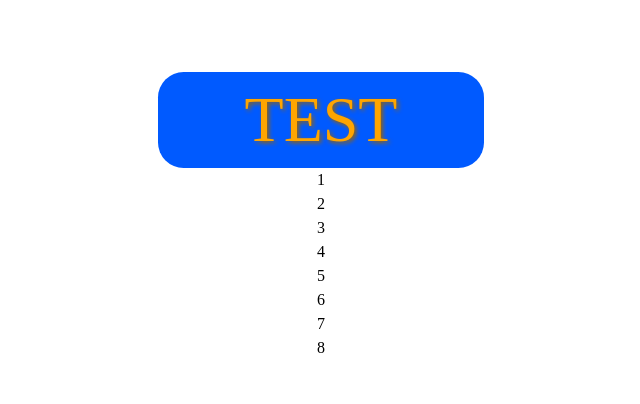
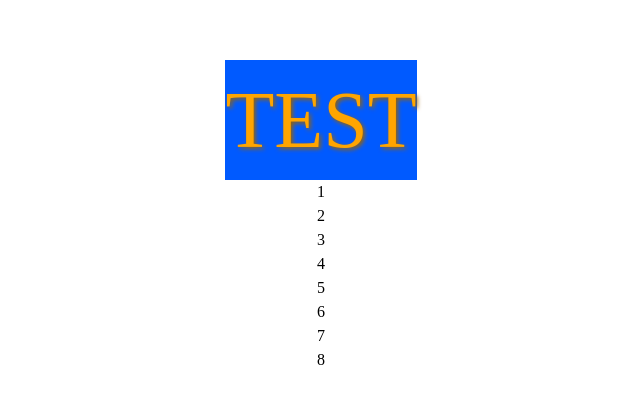
Before and after one commit to santio89/after-test, a website: page index.html in a window 1280 px wide. Shown: the part 184-588 px from the top of the page, without its empty margins (319-959 px from the left). Drawn offline with Linux system fonts and the light colour scheme.

Commit message:
added button sizes

```diff
--- a/index.html
+++ b/index.html
@@ -8,7 +8,7 @@
     <link rel="stylesheet" href="./styles/css/index.css">
 </head>
 <body>
-    <button class="contenedor-test color-third">TEST</button>
+    <button class="button-5 color-third">TEST</button>
 
     <div class="contenedor-grid">
         <div class="grid-child">1</div>
--- a/styles/scss/partials/_general.scss
+++ b/styles/scss/partials/_general.scss
@@ -19,7 +19,6 @@ $colores: (primary: red, secondary: blue, third: orange);
         font-size: 1rem * $i;
     }
 }
-
 
 
 body{
@@ -45,12 +44,12 @@ body{
     @include flex(column)
 }
 
-.contenedor-test {
+.button {
     width: clamp(300px, 300px + 2vw, 600px);
-    font-size: clamp(1rem, 1rem + 10vw, 4rem);
     text-align: center;
     border-radius: .4em;
     transition: transform 200ms;
+    padding: .2em;
 
     &:hover{
         transform: translate(2px, 2px);
@@ -59,3 +58,10 @@ body{
         transform: translate(4px, 4px);
     }
 }
+
+@for $i from 1 through 5{
+    .button-#{$i}{
+        @extend button;
+        font-size: 1rem * $i;
+    }
+}
```
Also changed, not shown: styles/css/index.css, 1 other file.
